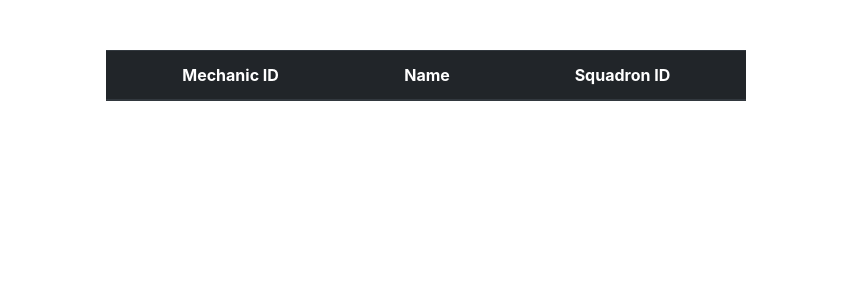
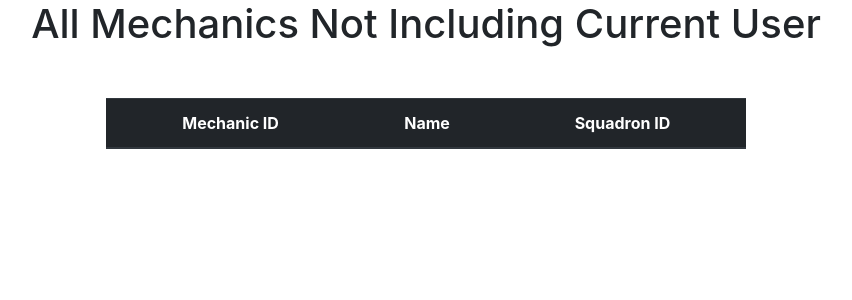
Before and after one commit to JamesGomatos/455Project, a Flask app: page /mechanic/list in a window 1280 px wide. Shown: the part 68-368 px from the top of the page, without its empty margins (214-1066 px from the left). Run offline with Flask 2, Linux system fonts and the light colour scheme; the visitor is signed in with stand-in values (Sample User, id 1); data comes from the database, SQL or seed files in the repository; data that the repository does not hold is empty; some libraries are stand-ins or nearby versions.

Commit message:
changed mechanic list query

```diff
--- a/app/main/views.py
+++ b/app/main/views.py
@@ -34,6 +34,7 @@ def mechanic_get_aircraft():
         result.append(row)
     return render_template('mechanic/aircraft.html', result=result)
 
+
 '''
 Query to retrieve a list of engines matched with aircraft,
 specific to squadron. This query works but returns a weird result because there is no
@@ -50,12 +51,25 @@ def mechanic_get_engine():
         result.append(row)
     return render_template('mechanic/engine.html', result=result)
 
+
 '''
-render list of mechanics when button pressed in the mechanic menu
+render list of mechanics when button pressed in the mechanic menu.
+Can talk about what sqlalcehmy provides through .query and how it is
+much easier and less messy than alternative.
+
+Need to decide if we want to
+render all the mechanics or just those mechanics that are not equal to current
+user and in the same squadron.
+
+@main.route('/mechanic/list')
+def mechanic_get_list():
+    data = Mechanic.query.filter(Mechanic.id is not current_user.id and Mechanic.squadron_id is current_user.squadron_id)
+    return render_template('mechanic/list.html', data=data)
+
 '''
 @main.route('/mechanic/list')
 def mechanic_get_list():
-    data = Mechanic.query.all()
+    data = Mechanic.query.filter(Mechanic.id != current_user.id)
     return render_template('mechanic/list.html', data=data)
 
 
--- a/app/templates/mechanic/list.html
+++ b/app/templates/mechanic/list.html
@@ -1,6 +1,9 @@
 {% extends "base.html" %}
 
 {% block page_content %}
+<div class="table_heading">
+    <h1>All Mechanics Not Including Current User</h1>
+</div>
   <div class="second-container">
     <table class="table">
     <thead class="thead-dark">
```
